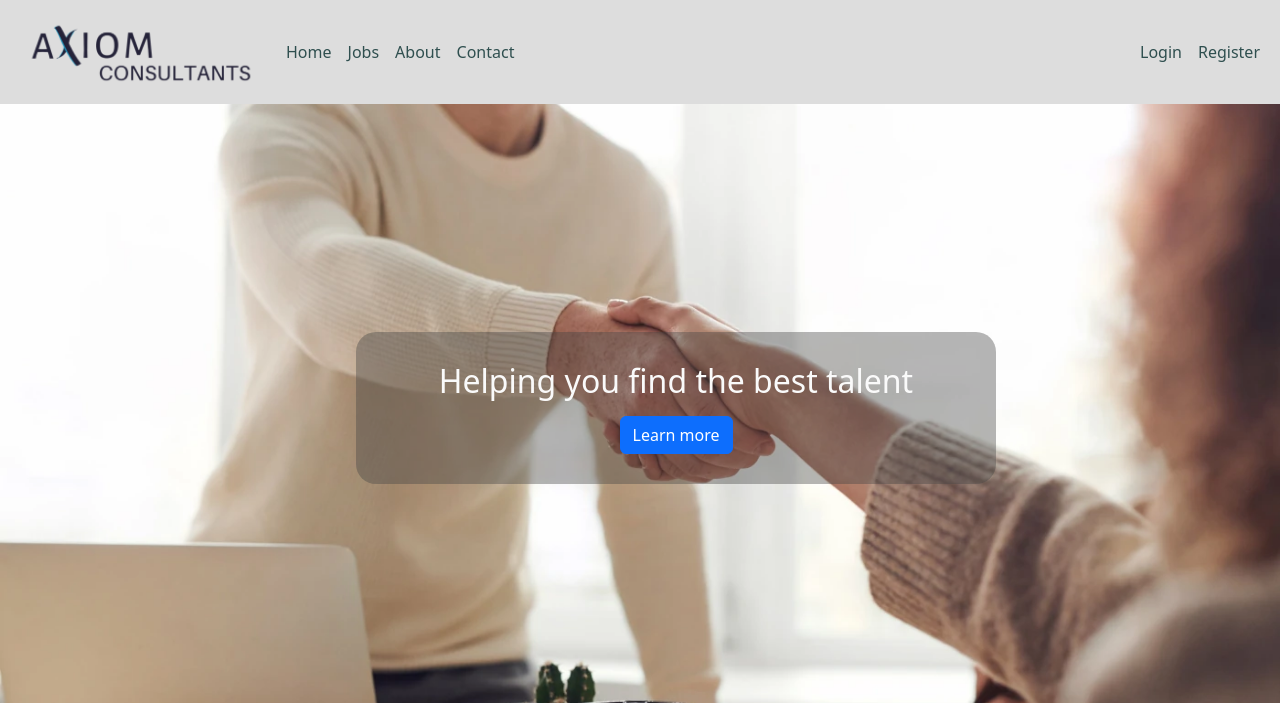
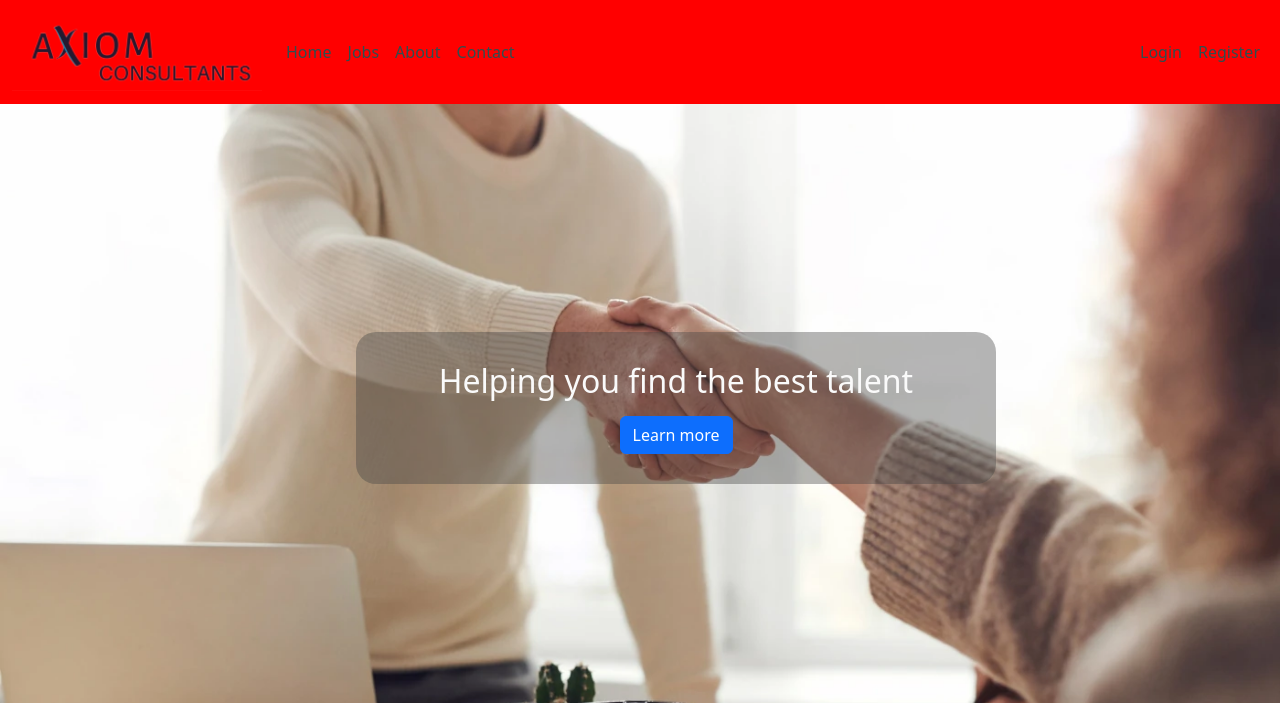
Before and after one commit to steve-doc/axiom-live, a Django app: page / in a window 1280 px wide. Shown: the top 703 px of the page. Run offline with Django 4.2, Linux system fonts and the light colour scheme.

Commit message:
redeploy 3

```diff
--- a/jobs/static/jobs/css/style.css
+++ b/jobs/static/jobs/css/style.css
@@ -19,7 +19,8 @@ body {
   }
 
   .site-header {
-    background-color: #dddddde4;
+    /* background-color: #dddddde4; */
+    background-color: red;
   }
 
   .site-header .navbar-nav .nav-link {
--- a/static/css/style.css
+++ b/static/css/style.css
@@ -1 +1,5 @@
 /* comment */
+.site-header {
+    /* background-color: #dddddde4; */
+    background-color: blue;
+  }
```
